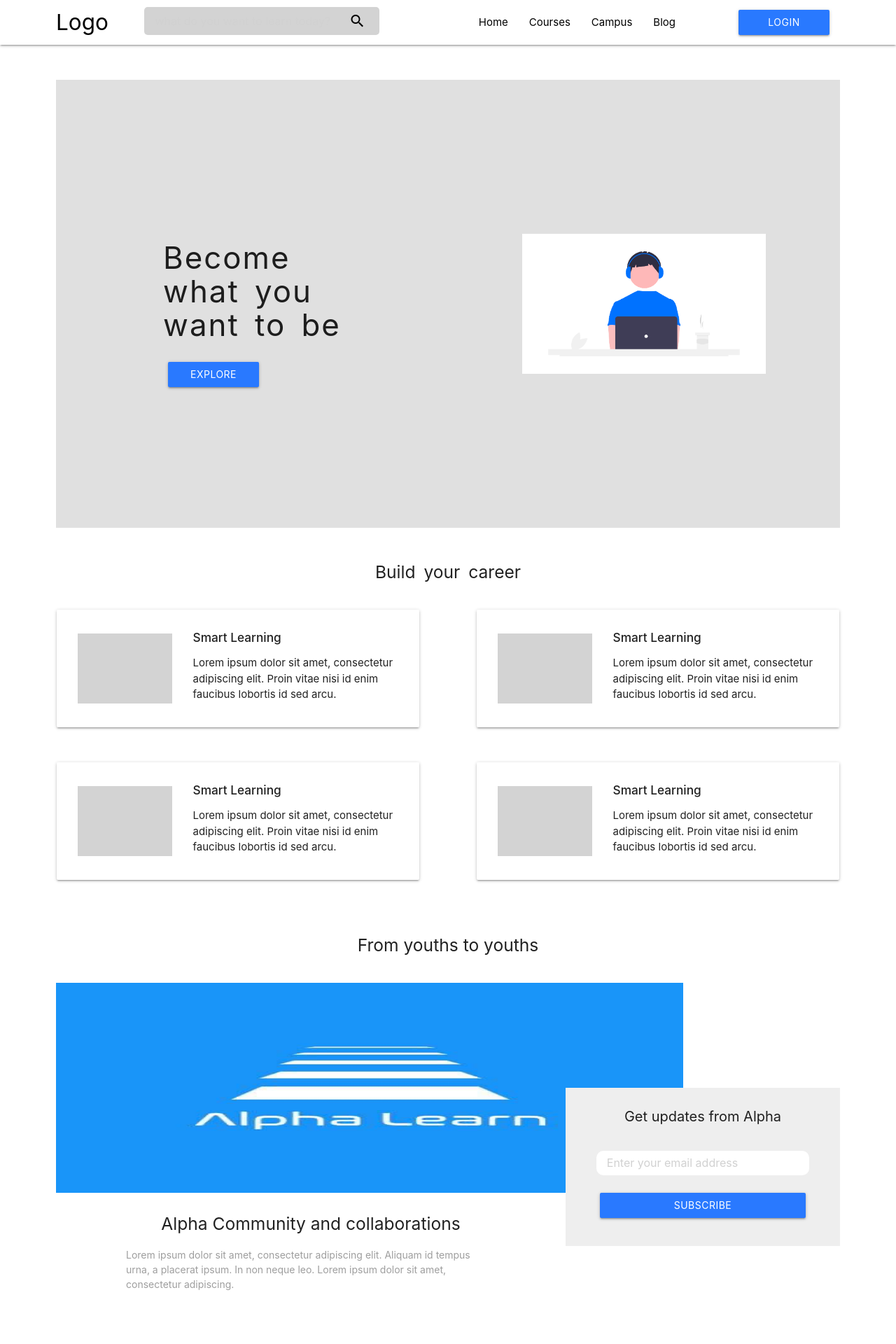
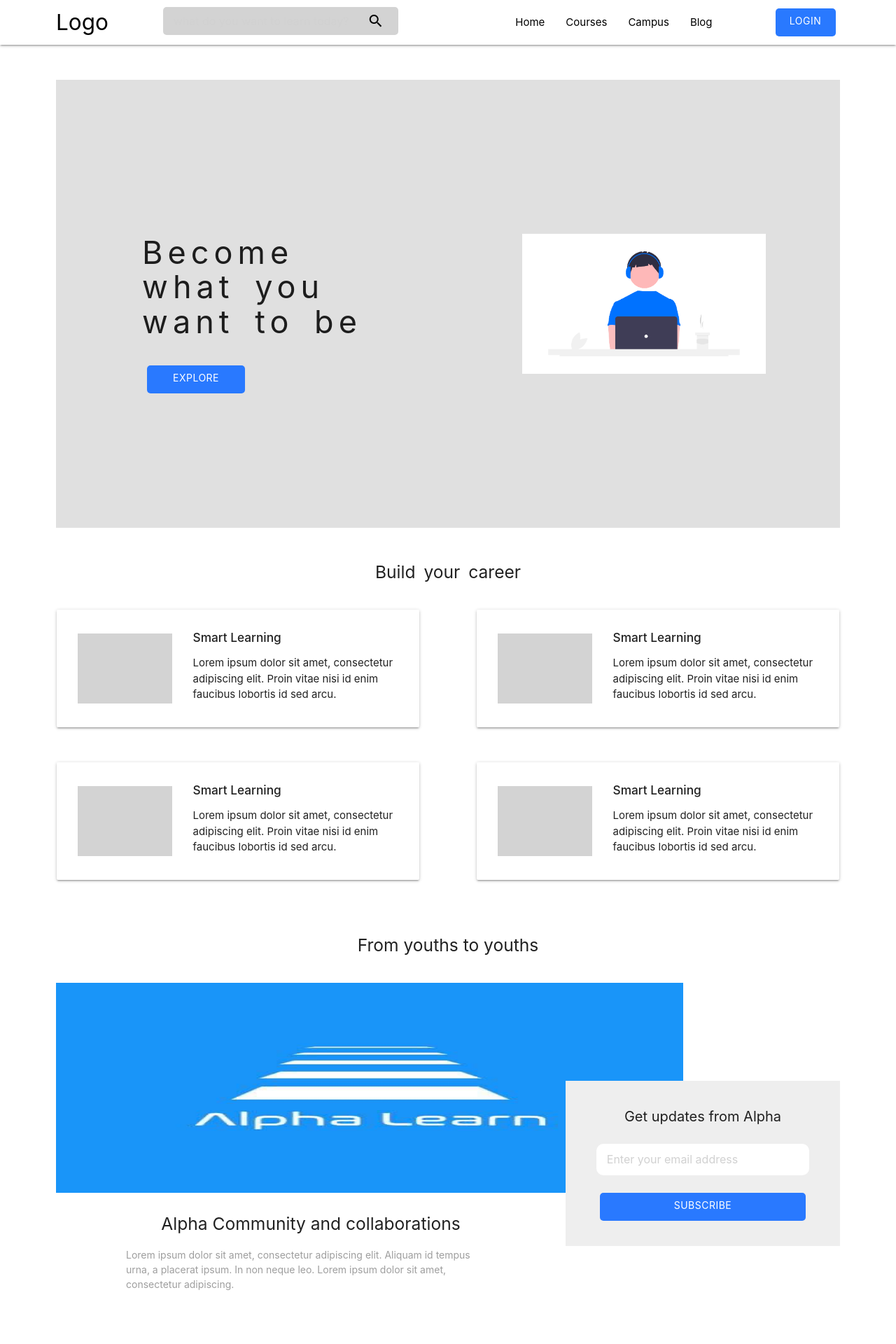
Before and after one commit to ShoonLeiNaing/Alpha-Learn, a React (Create React App) app: page / in a window 1280 px wide. Shown: the top 1920 px of the page at 70% size. Built offline with nearby package versions, Linux system fonts and the light colour scheme.

Commit message:
Typography and Button fixed

```diff
--- a/src/components/EmailRequest/EmailRequest.css
+++ b/src/components/EmailRequest/EmailRequest.css
@@ -35,15 +35,16 @@
     display: flex;
     flex-direction: column;
     align-items: center ;
-    margin-top: -150px;
+    margin-top: -160px;
     margin-bottom: 100px;
+    padding: 20px 0;
 }
 .emailform>h6{
     font-size: 20px;
-    margin: 30px;
+    margin: 20px;
 }
 .emailform > input{
-    padding: 5px 15px;
+    padding: 10px 15px;
     width: 70%;
     border-radius: 10px;
     margin-bottom: 25px;
@@ -52,7 +53,7 @@
 .emailform> .btn{
     width: 75%;
     margin: 0 auto ;
-
+    height: 40px;
 }
 
 @media screen and (max-width:880px){
@@ -84,4 +85,5 @@
     }
 
 
+
 }
--- a/src/components/Hero/Hero.css
+++ b/src/components/Hero/Hero.css
@@ -17,13 +17,17 @@
     align-items: center;
 }
 .hero-text{
-    letter-spacing: 2px;
-    word-spacing: 8px;
+    font-size: 45px !important;
+    letter-spacing: 7px;
+    word-spacing: 10px;
 }
 .btn{
-    width:130px;
-    margin-left: -110px;
-    margin-top: 10px;
+    border-radius: 5px;
+    height: 40px;
+    width:140px;
+    margin-left: -160px;
+    margin-top: 20px;
+    box-shadow: none !important;
 }
 .image-container{
     height: 200px;
@@ -44,9 +48,9 @@
     .row{
         display: inline;
     }
-    .btn{
+    .hero__container>.btn{
         width: 150px !important;
-        margin-left: 0px;
+
     }
     .left-container{
         margin: 40px;
--- a/src/components/Mentors/Mentors.css
+++ b/src/components/Mentors/Mentors.css
@@ -4,6 +4,8 @@ h2.roll-text {
   font-family: "Source Sans Pro", sans-serif;
   color: #3a51ff;
 }
+
+
 
 .material-icons {
   font-family: "Material Icons";
--- a/src/components/Navbar/Navbar.css
+++ b/src/components/Navbar/Navbar.css
@@ -31,6 +31,9 @@ input{
 .btn-container{
   margin-left: 60px;
 }
+.nav-btn{
+  width: 80%;
+}
 
 @media screen and (max-width:670px){
 
```
